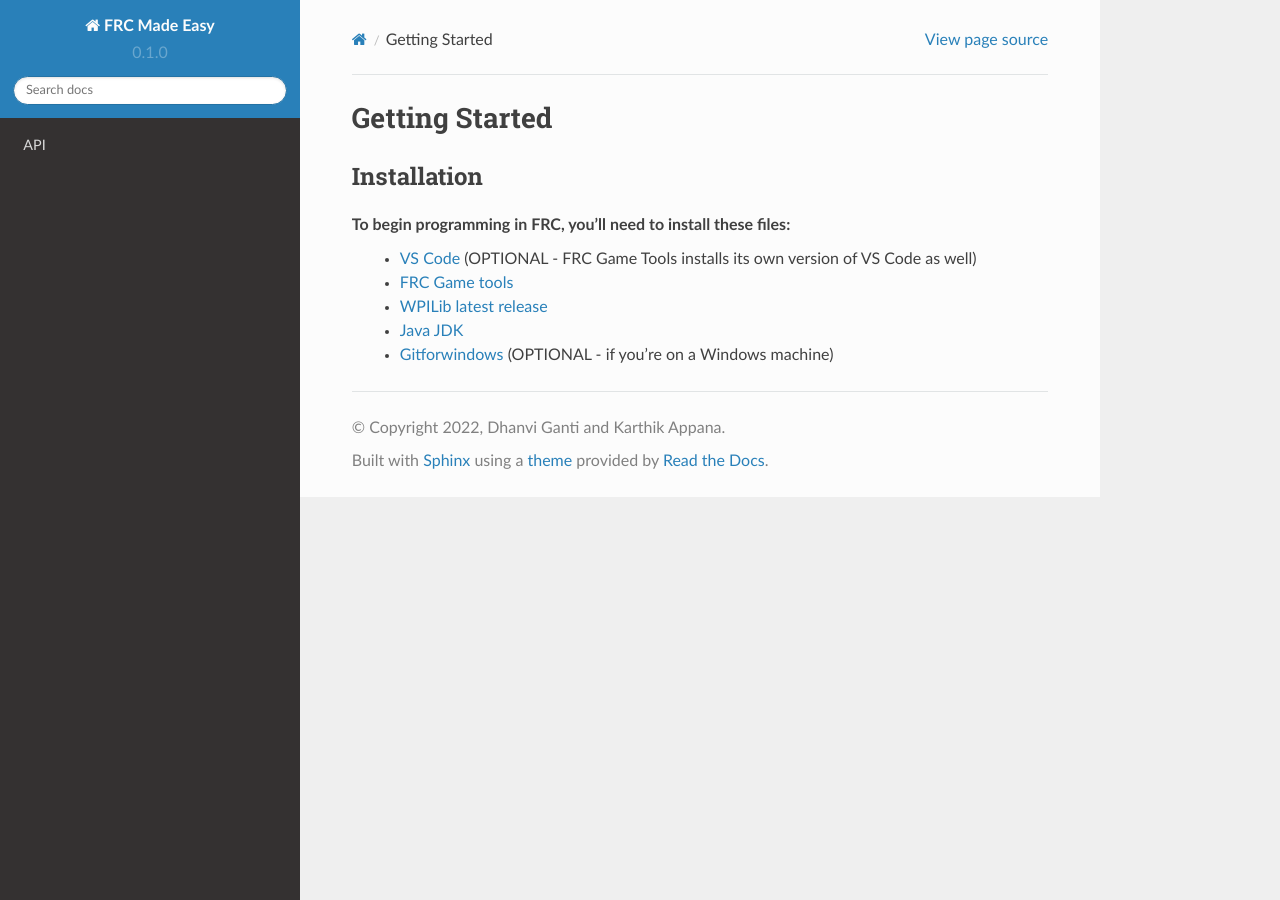
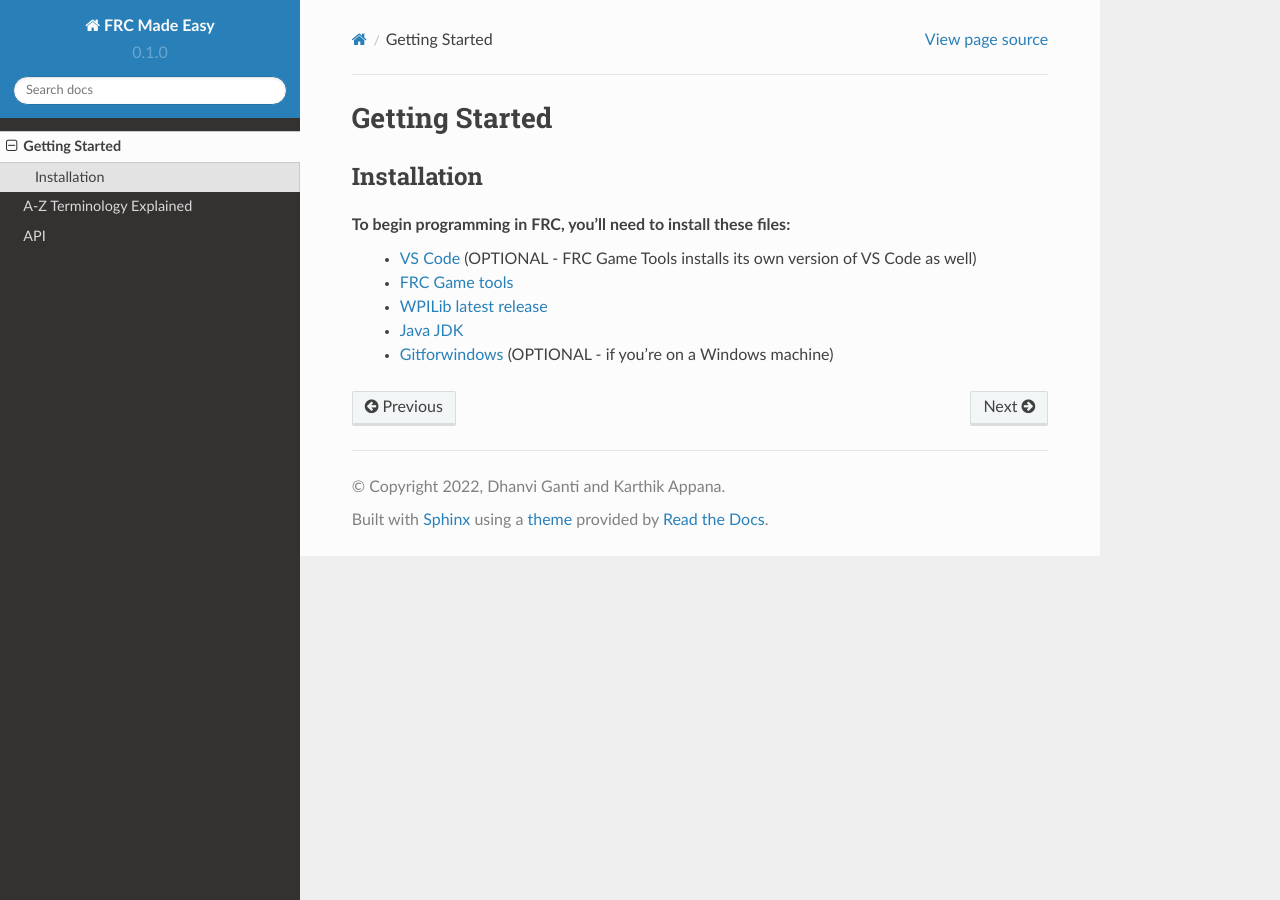
Before and after one commit to drdonv/FRC-RTD, a Sphinx documentation site: the page built from docs/source/getting-started.rst, in a window 1280 px wide. Built offline with Sphinx 7.4.7 and the Read the Docs theme 2.0.0, drawn with Linux system fonts in a browser that asks for light colours; pages that are not in the unit, such as notebooks, are missing from menus.

Commit message:
added back to toctree

```diff
--- a/docs/source/index.rst
+++ b/docs/source/index.rst
@@ -3,7 +3,7 @@ Welcome to FRC Made Easy's documentation!
 
 **FRC Made Easy** is a site dedicated to helping students flatten the learning curve needed to program your team's robot.
 
-Check out the :doc:`usage` section for further information, including
+Check out the :doc:`getting-started` section for further information, including
 the :ref:`installation` links you'll need to begin.
 
 .. note::
@@ -15,5 +15,6 @@ Contents
 
 .. toctree::
 
-   usage
+   getting-started
+   terminology
    api
```
